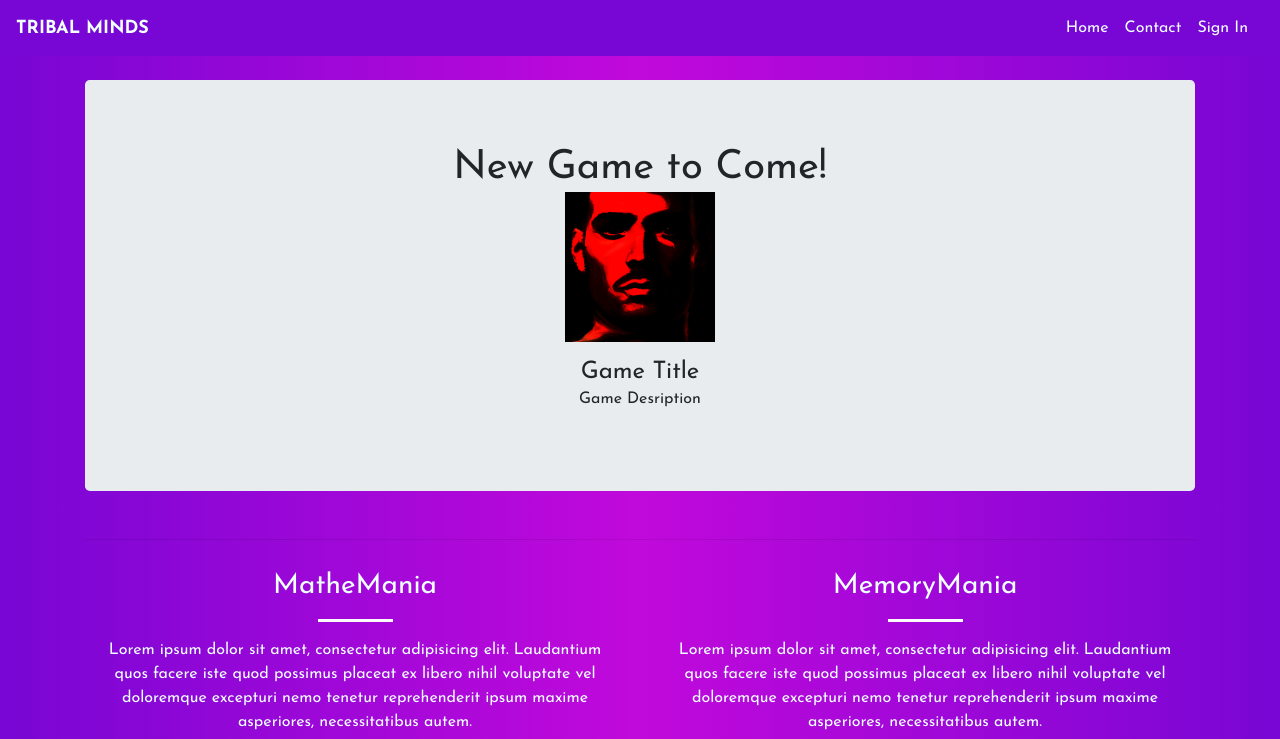
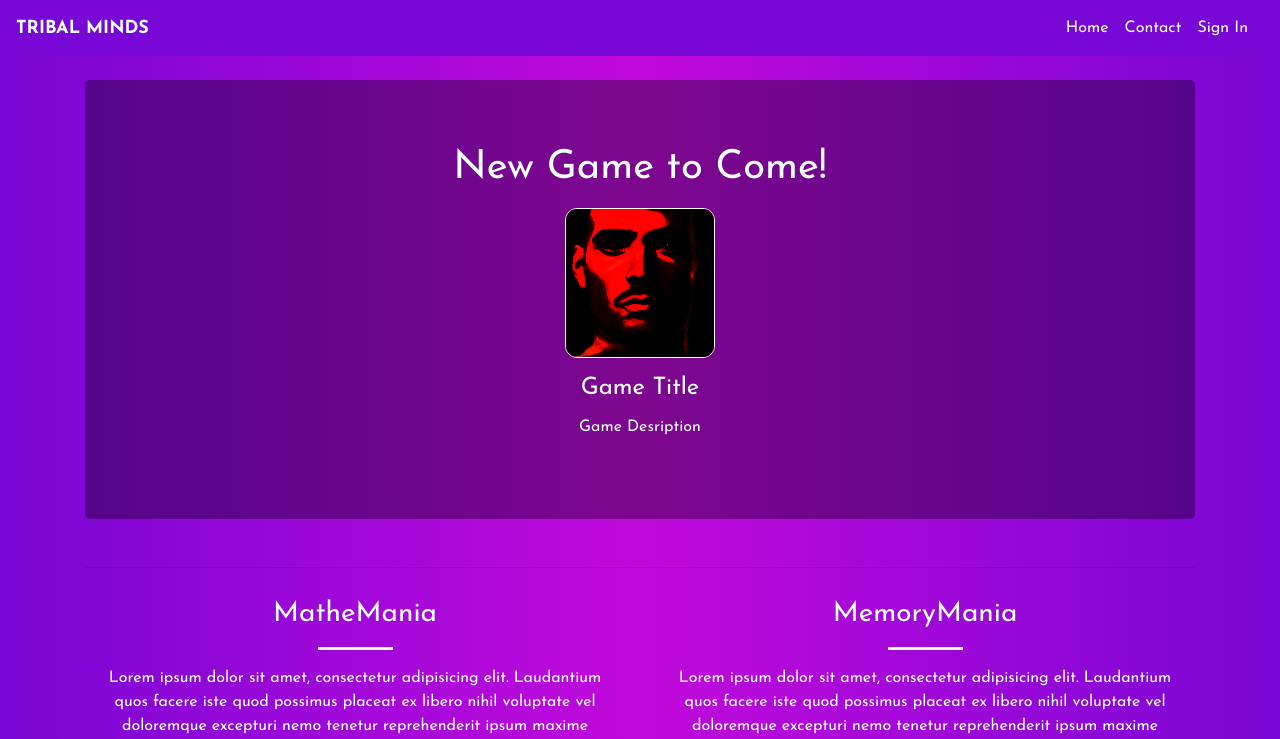
Before and after one commit to ABaron21/Project-2, a plain HTML site: page index.html in a window 1280 px wide. Shown: the top 739 px of the page. Drawn offline with nearby package versions, Linux system fonts and the light colour scheme.

Commit message:
Add basic css for hero section in index.html

```diff
--- a/assets/css/style.css
+++ b/assets/css/style.css
@@ -9,6 +9,10 @@ body{
 }
 h1,h2,h3,h4{
     margin: 0;
+    color: #f0ffff;
+}
+p{
+    color: #f0ffff;
 }
 .block-divider-thin{
     width: 75px;
@@ -36,9 +40,20 @@ h1,h2,h3,h4{
     padding-top: 2rem;
     padding-bottom: 2rem;
 }
+.jumbotron{
+    background-color: rgba(0, 0, 0, 0.35);
+}
+.hero-title{
+    margin-bottom: 1rem;
+}
 .hero-img{
     height: 150px;
     width: 150px;
+    border: 1px solid white;
+    border-radius: 12px;
+}
+.preview-title{
+    margin-bottom: 0.5em;
 }
 
 .game-section{
@@ -46,12 +61,10 @@ h1,h2,h3,h4{
 
 }
 .game-title{
-    color: #f0ffff;
     margin-top: 0.5em;
     margin-bottom: 0.5em;
 }
 .game-text{
-    color: #f0ffff;
     padding-left: 10px;
     padding-right: 10px;
     margin-bottom: 1.5em;
--- a/index.html
+++ b/index.html
@@ -39,10 +39,10 @@
         <div class="row mt-5">
             <div class="col-12">
                 <section class="jumbotron text-center">
-                    <h1>New Game to Come!</h1>
+                    <h1 class="hero-title">New Game to Come!</h1>
                     <p><img class="hero-img" src="assets/images/1.png" alt="game-preview"></p>
-                    <h4>Game Title</h4>
-                    <p>Game Desription</p>
+                    <h4 class="preview-title">Game Title</h4>
+                    <p class="preview-text">Game Desription</p>
                 </section>
             </div>
         </div>
```
